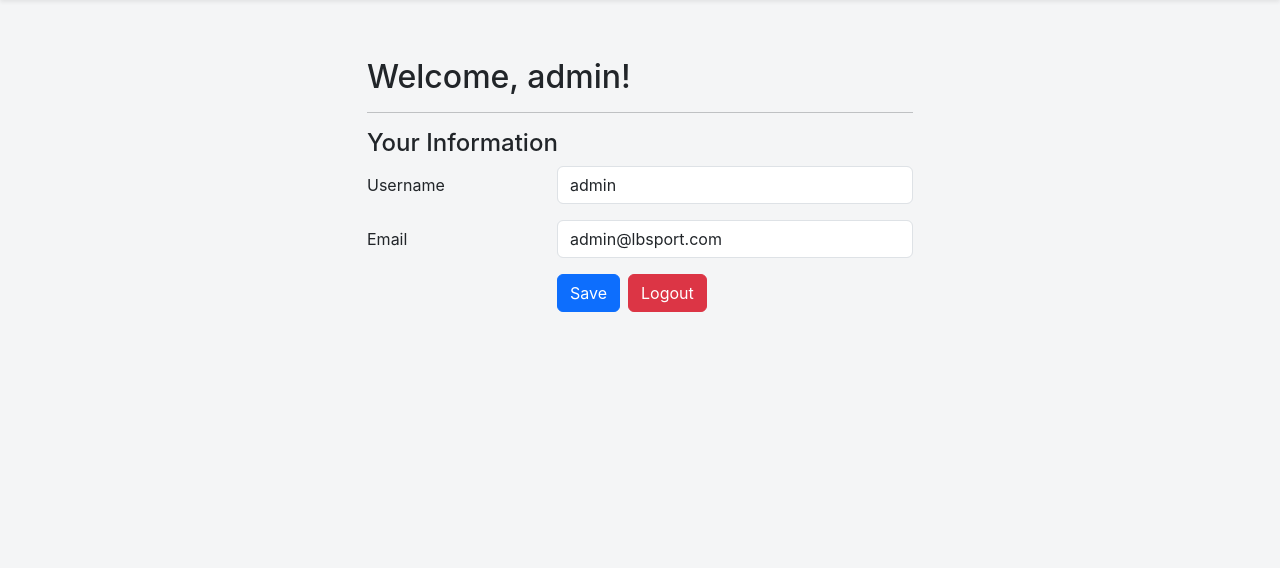
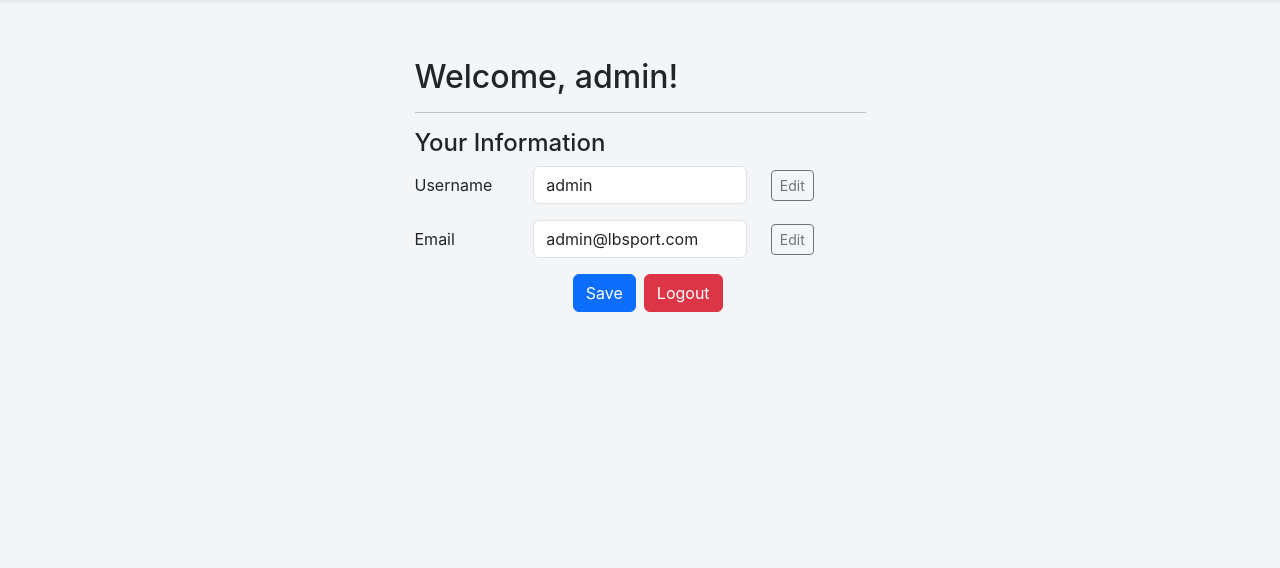
Before and after one commit to laophan74/LBSport, a PHP site: page /frontend/account.php in a window 1280 px wide. Shown: the part 60-628 px from the top of the page. Run offline with PHP 8.4, Linux system fonts and the light colour scheme; a user stored in the database is signed in; data comes from the database, SQL or seed files in the repository.

Commit message:
account edit

```diff
--- a/backend/controllers/login.php
+++ b/backend/controllers/login.php
@@ -21,7 +21,6 @@ if ($_SERVER['REQUEST_METHOD'] === 'POST') {
         if ($password === $user['password']) {
             $_SESSION['userid'] = $user['id'];
             $_SESSION['username'] = $user['username'];
-            $_SESSION['role'] = $user['role'];
             echo "success";
         } else {
             echo "Incorrect password.";
--- a/frontend/account.php
+++ b/frontend/account.php
@@ -10,8 +10,8 @@ include '../backend/includes/db_connect.php';
 
 $userid = $_SESSION['userid'];
 $username = $_SESSION['username'];
-$stmt = $conn->prepare("SELECT email, role FROM users WHERE id = ?");
-$stmt->bind_param("s", $userid);
+$stmt = $conn->prepare("SELECT email FROM users WHERE id = ?");
+$stmt->bind_param("i", $userid);
 $stmt->execute();
 $result = $stmt->get_result();
 
@@ -41,34 +41,68 @@ $conn->close();
 
         <main class="container flex-grow-1 py-5">
             <div class="row justify-content-center">
-                <div class="col-md-6">
+                <div class="col-12 col-sm-10 col-md-8 col-lg-6 col-xl-5">
                     <h2 class="mb-3">Welcome, <?= htmlspecialchars($username) ?>!</h2>
                     <hr />
                     <h4>Your Information</h4>
                     <form action="update_profile.php" method="POST">
                         <div class="row mb-3 align-items-center">
-                            <label for="username" class="col-sm-4 col-form-label">Username</label>
-                            <div class="col-sm-8">
-                                <input type="text" name="username" id="username" class="form-control" value="<?= htmlspecialchars($username) ?>" required>
+                            <label for="username" class="col-3 col-form-label">Username</label>
+                            <div class="col-6">
+                                <input type="text" name="username" id="username" class="form-control" value="<?= htmlspecialchars($username) ?>" readonly required>
+                            </div>
+                            <div class="col-3">
+                                <button type="button" class="btn btn-outline-secondary btn-sm" onclick="toggleEdit('username', this)">Edit</button>
                             </div>
                         </div>
                         <div class="row mb-3 align-items-center">
-                            <label for="email" class="col-sm-4 col-form-label">Email</label>
-                            <div class="col-sm-8">
-                                <input type="email" name="email" id="email" class="form-control" value="<?= htmlspecialchars($user['email']) ?>" required>
+                            <label for="email" class="col-3 col-form-label">Email</label>
+                            <div class="col-6">
+                                <input type="email" name="email" id="email" class="form-control" value="<?= htmlspecialchars($user['email']) ?>" readonly required>
+                            </div>
+                            <div class="col-3">
+                            <button type="button" class="btn btn-outline-secondary btn-sm" onclick="toggleEdit('email', this)">Edit</button>
                             </div>
                         </div>
-                        <div class="row">
-                            <div class="col-sm-4">
+                        <div class="row mb-3 align-items-center">
+                            <div class="col-4">
                             </div>
-                            <div class="col-sm-8 d-flex gap-2">
-                                <button type="submit" class="btn btn-primary">Save</button>
+                            <div class="col-8 d-flex gap-2">
+                                <button type="submit" id="saveBtn" class="btn btn-primary">Save</button>
                                 <a href="logout.php" class="btn btn-danger">Logout</a>
                             </div>
                         </div>
                     </form>
                 </div>
             </div>
+
+            <!-- Password Confirmation Modal -->
+            <div class="modal fade" id="passwordModal" tabindex="-1" aria-labelledby="passwordModalLabel" aria-hidden="true">
+                <div class="modal-dialog">
+                    <div class="modal-content">
+                        <form id="passwordConfirmForm">
+                            <div class="modal-header">
+                                <h5 class="modal-title" id="passwordModalLabel">Password Required</h5>
+                                <button type="button" class="btn-close" data-bs-dismiss="modal" aria-label="Close"></button>
+                            </div>
+                            <div class="modal-body">
+                                <input type="hidden" id="targetField" />
+                                <div class="mb-3">
+                                    <label for="confirmPassword" class="form-label">Enter your password</label>
+                                    <input type="password" class="form-control" id="confirmPassword" required>
+                                    <div class="invalid-feedback">
+                                        Incorrect password. Try again.
+                                    </div>
+                                </div>
+                            </div>
+                            <div class="modal-footer">
+                                <button type="submit" class="btn btn-primary">Confirm</button>
+                            </div>
+                        </form>
+                    </div>
+                </div>
+            </div>
+
         </main>
 
         <?php include 'includes/footer.php'; ?>
@@ -77,22 +111,110 @@ $conn->close();
         <script src="assets/libs/jQuery/jquery-3.7.1.min.js"></script>
 
         <script>
+            function isValidEmail(email) {
+                const regex = /^[^\s@]+@[^\s@]+\.[^\s@]+$/;
+                return regex.test(email);
+            }
+
             function toggleEdit(fieldId, btn) {
                 const $input = $('#' + fieldId);
-                const $btn = $(btn);
 
-                if ($input.is('[readonly]')) {
-                    $input.removeAttr('readonly').focus();
-                    $btn.text('Lock')
-                        .removeClass('btn-outline-secondary')
-                        .addClass('btn-outline-danger');
-                } else {
-                    $input.attr('readonly', true);
-                    $btn.text('Edit')
+                if (!$input.prop('readonly')) {
+                    $input.prop('readonly', true);
+                    $(btn).text('Edit')
                         .removeClass('btn-outline-danger')
                         .addClass('btn-outline-secondary');
+                    return;
                 }
+
+                $('#targetField').val(fieldId);
+                $('#passwordModal').data('button', btn);
+                $('#confirmPassword').val('');
+                $('#confirmPassword').removeClass('is-invalid');
+
+                const modal = new bootstrap.Modal(document.getElementById('passwordModal'));
+                modal.show();
             }
+
+            $('#passwordConfirmForm').on('submit', async function (e) {
+                e.preventDefault();
+                const password = $('#confirmPassword').val();
+                const fieldId = $('#targetField').val();
+                const $btn = $($('#passwordModal').data('button'));
+
+                try {
+                    const response = await fetch('../backend/controllers/verify_password.php', {
+                        method: 'POST',
+                        headers: { 'Content-Type': 'application/json' },
+                        body: JSON.stringify({ password })
+                    });
+
+                    const result = await response.json();
+
+                    if (result.status === 'success') {
+                        $('#' + fieldId).prop('readonly', false).focus();
+                        $btn.text('Lock')
+                            .removeClass('btn-outline-secondary')
+                            .addClass('btn-outline-danger');
+
+                        bootstrap.Modal.getInstance(document.getElementById('passwordModal')).hide();
+                    } else {
+                        $('#confirmPassword').addClass('is-invalid');
+                    }
+                } catch (error) {
+                    console.error('Password verification failed:', error);
+                    alert('Error occurred during verification.');
+                }
+            });
+
+            document.getElementById('saveBtn').addEventListener('click', async function (e) {
+                e.preventDefault();
+
+                const username = document.getElementById('username').value.trim();
+                const email = document.getElementById('email').value.trim();
+
+                if (!username || !email) {
+                    alert('Username and email cannot be empty.');
+                    return;
+                }
+
+                if (!isValidEmail(email)) {
+                    alert('Please enter a valid email address.');
+                    return;
+                }
+
+                try {
+                    const res = await fetch('update_profile.php', {
+                        method: 'POST',
+                        headers: { 'Content-Type': 'application/json' },
+                        body: JSON.stringify({ username, email })
+                    });
+
+                    const result = await res.json();
+
+                    if (result.status === 'success') {
+                        alert('Profile updated successfully.');
+
+                        ['username', 'email'].forEach(fieldId => {
+                            const input = document.getElementById(fieldId);
+                            input.setAttribute('readonly', true);
+
+                            const btn = document.querySelector(`[onclick="toggleEdit('${fieldId}', this)"]`);
+                            if (btn) {
+                                btn.textContent = 'Edit';
+                                btn.classList.remove('btn-outline-danger');
+                                btn.classList.add('btn-outline-secondary');
+                            }
+                        });
+                        location.reload();
+                    } else {
+                        alert(result.message || 'Update failed.');
+                    }
+                } catch (error) {
+                    alert('Error occurred while updating profile.');
+                    console.error(error);
+                }
+            });
         </script>
     </body>
 </html>
```
Also changed, not shown: backend/controllers/verify_password.php (added, +31 -0 lines), frontend/update_profile.php (added, +26 -0 lines).
